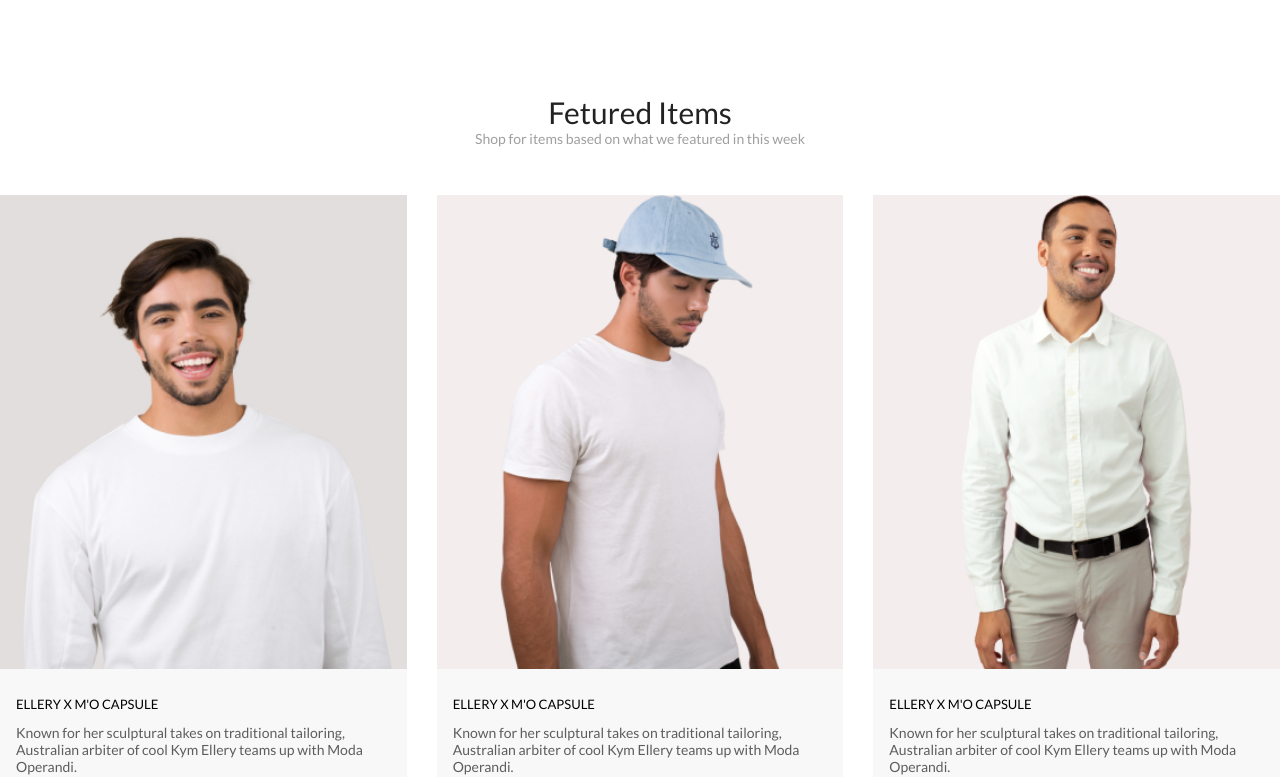
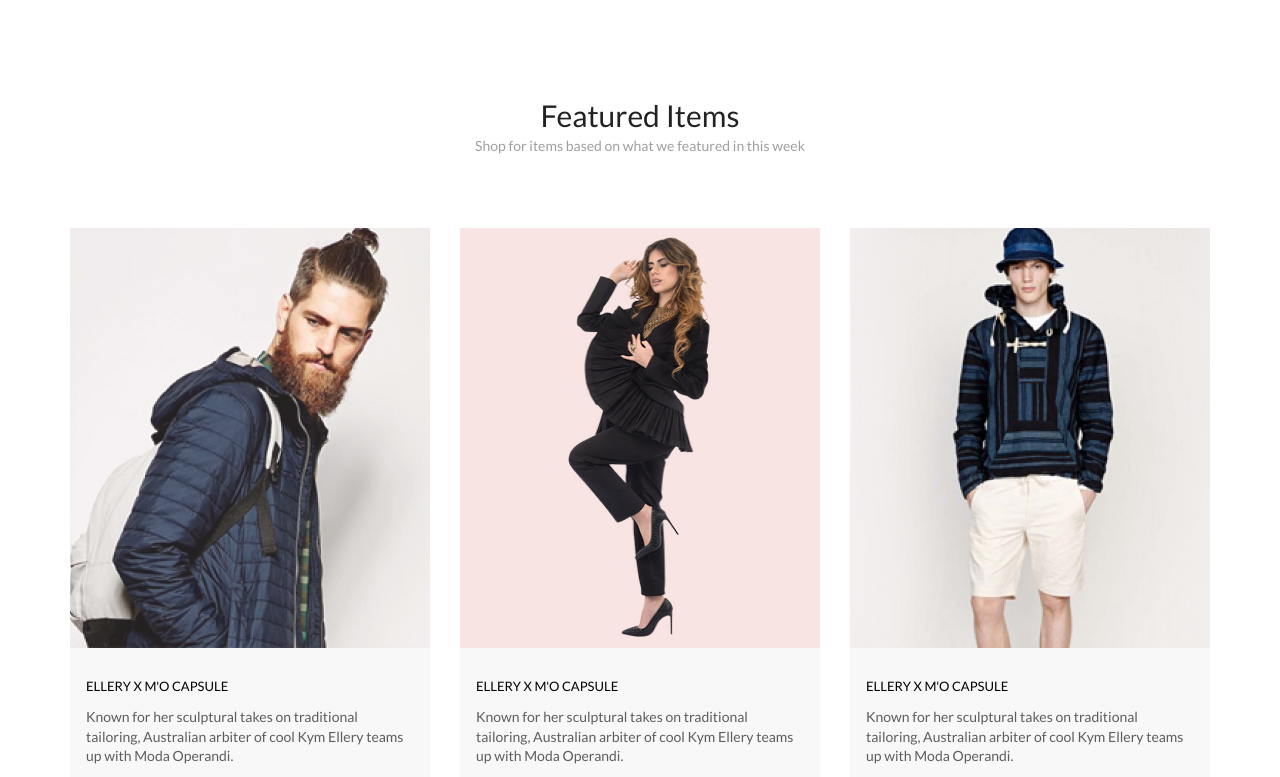
Before and after one commit to kalimulin/gb-react, a React (Create React App) app in the folder hw8/: page / in a window 1280 px wide. Shown: the part 1374-2151 px from the top of the page. Built offline with nearby package versions, Linux system fonts and the light colour scheme; a web font is replaced by a local one.

Commit message:
Homework 8

```diff
--- a/hw8/src/components/ProductItem/ProductItem.jsx
+++ b/hw8/src/components/ProductItem/ProductItem.jsx
@@ -7,7 +7,8 @@ import { CartContext } from "../../contexts/CartContext"
 
 import "./ProductItem.scss"
 
-const ProductItem = ({ id, title, description, price, imageUrl }) => {
+const ProductItem = ({ product }) => {
+  const {id, title, description, price, imageUrl} = product
   const { addToCart } = useContext(CartContext)
 
   const handleAddToCart = () => {
--- /dev/null
+++ b/hw8/src/components/ProductList/ProductList.jsx
@@ -0,0 +1,15 @@
+import ProductItem from "../ProductItem/ProductItem"
+
+import "./ProductList.scss"
+
+const ProductList = ({products}) => {
+  return (
+    <div className="product-list">
+      {products.map((product) => (
+        <ProductItem key={product.id} product={product} />
+      ))}
+    </div>
+  )
+}
+
+export default ProductList
--- /dev/null
+++ b/hw8/src/components/ProductList/ProductList.scss
@@ -0,0 +1,14 @@
+@import "../../scss/mixins";
+
+.product-list {
+  @include tablet {
+    display: flex;
+    flex-wrap: wrap;
+    justify-content: space-between;
+    row-gap: 16px;
+  }
+
+  @include desktop {
+    row-gap: 30px;
+  }
+}
--- a/hw8/src/pages/Main/Main.jsx
+++ b/hw8/src/pages/Main/Main.jsx
@@ -12,6 +12,7 @@ import { ReactComponent as FeatureDiscount_icon } from "../../img/feature_icon2.
 import { ReactComponent as FeatureQuality_icon } from "../../img/feature_icon3.svg"
 
 import "./Main.scss"
+import ProductList from "../../components/ProductList/ProductList";
 
 function MainPage() {
   return (
@@ -54,29 +55,19 @@ function MainPage() {
             </Link>
           </div>
         </section>
-        <div className="products center">
-          <p className="products_title">Fetured Items</p>
-          <p className="products_text">
-            Shop for items based on what we featured in this week
-          </p>
-          <div className="product_items">
-            {products.slice(6).map((product) => (
-              <ProductItem
-                key={product.id}
-                id={product.id}
-                title={product.title}
-                description={product.description}
-                price={product.price}
-                imageUrl={product.imageUrl}
-              />
-            ))}
-          </div>
-          <div className="products_button">
-            <Link className="browse_button" to="/catalog">
-              Browse All Product
+        <section className="featured">
+          <div className="container">
+            <div className="featured__title">Featured Items</div>
+            <div className="featured__subtitle">Shop for items based on what we featured in this week</div>
+            <div className="featured__product-list">
+              <ProductList products={products} />
+            </div>
+            <Link  to="/catalog" className="featured__browse-all">
+              <span>Browse All Product</span>
             </Link>
           </div>
-        </div>
+        </section>
+
         <section>
           <div className="features center">
             <figure>
--- a/hw8/src/pages/Main/Main.scss
+++ b/hw8/src/pages/Main/Main.scss
@@ -216,6 +216,67 @@ $sections: for_women, for_men, for_kids, for_accesories;
   font-weight: 700;
   color: var(--STRAWBERRY_PINK);
 }
+
+.featured {
+  padding-bottom: 96px;
+  text-align: center;
+  line-height: 1.4;
+
+  @include tablet {
+    padding-bottom: 64px;
+  }
+
+  @include desktop {
+    padding-bottom: 95px;
+  }
+}
+
+.featured__title {
+  font-size: 30px;
+}
+
+.featured__subtitle {
+  font-size: 14px;
+  color: var(--COLD_GREY);
+}
+
+.featured__product-list {
+  margin-top: 64px;
+
+  @include tablet {
+    margin-top: 72px;
+  }
+}
+
+.featured__browse-all {
+  margin: 40px auto 0;
+  display: flex;
+  justify-content: center;
+  align-items: center;
+  width: 212px;
+  height: 48px;
+  font-size: 16px;
+  color: var(--PONCEAU);
+  border: 1px solid var(--POMPELMO);
+  transition: background-color .3s, color .3s;
+
+  @include tablet {
+    margin-top: 32px;
+  }
+
+  @include desktop {
+    margin-top: 48px;
+  }
+
+  &:hover {
+    background-color: var(--POMPELMO);
+    color: var(--WHITE);
+  }
+}
+
+
+
+
 
 .products {
   display: flex;
```
